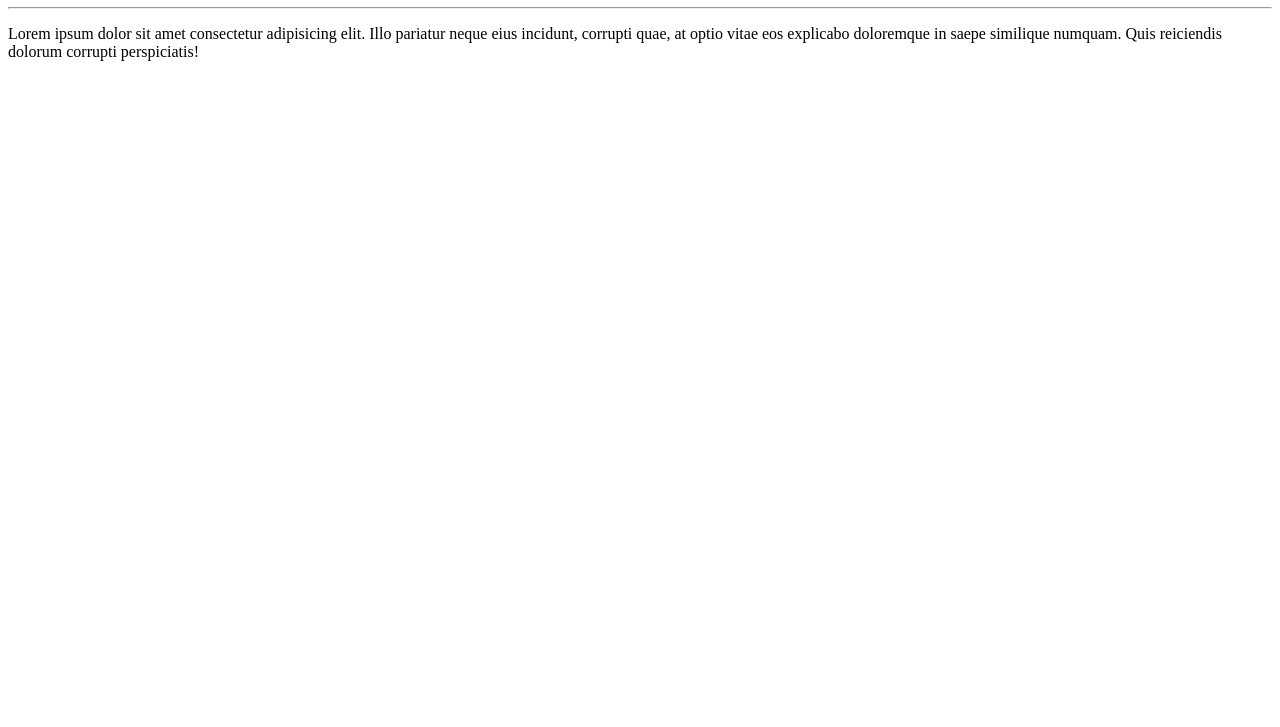
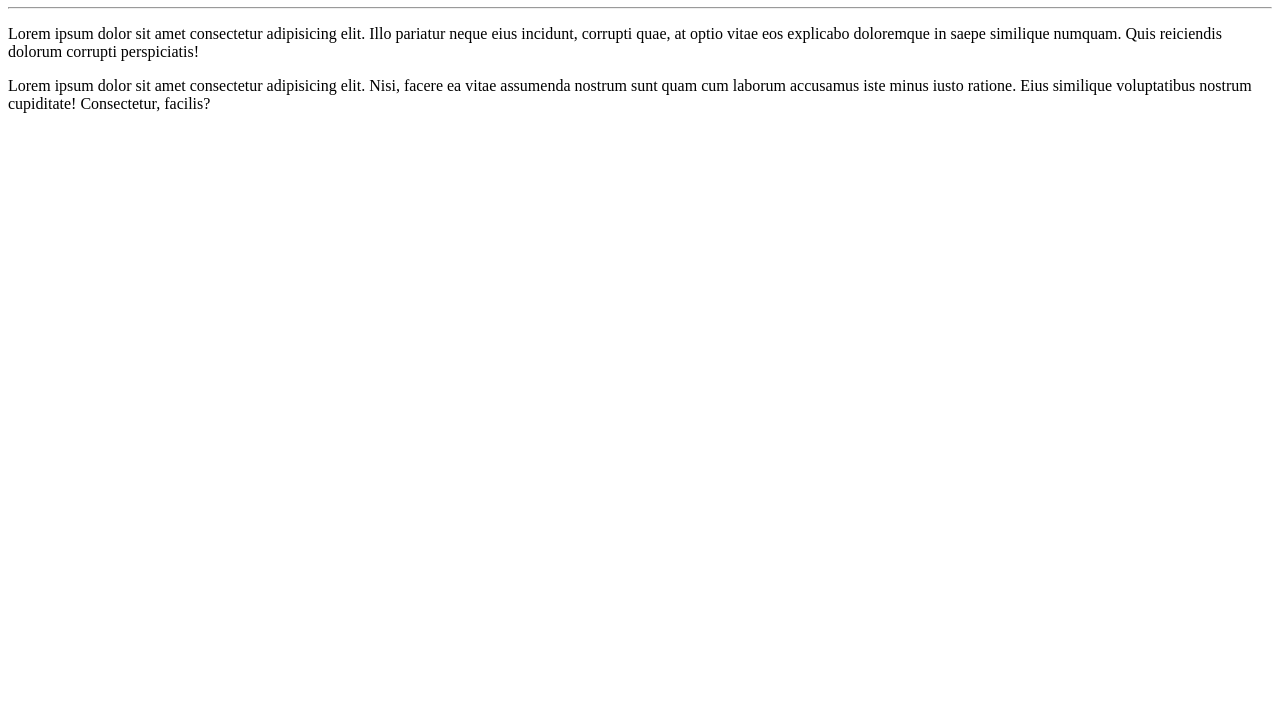
Before and after one commit to KleberLacerda/Ola-Mundo, a plain HTML site: page site-exemplo/index.html in a window 1280 px wide. Shown: the part 73-800 px from the top of the page. Drawn offline with Linux system fonts and the light colour scheme.

Commit message:
Adicionei um paragrado

```diff
--- a/site-exemplo/index.html
+++ b/site-exemplo/index.html
@@ -9,5 +9,6 @@
     <h1>Olá, Mundo!</h1>
     <hr>
     <p>Lorem ipsum dolor sit amet consectetur adipisicing elit. Illo pariatur neque eius incidunt, corrupti quae, at optio vitae eos explicabo doloremque in saepe similique numquam. Quis reiciendis dolorum corrupti perspiciatis!</p>
+    <p>Lorem ipsum dolor sit amet consectetur adipisicing elit. Nisi, facere ea vitae assumenda nostrum sunt quam cum laborum accusamus iste minus iusto ratione. Eius similique voluptatibus nostrum cupiditate! Consectetur, facilis?</p>
 </body>
 </html>
```
